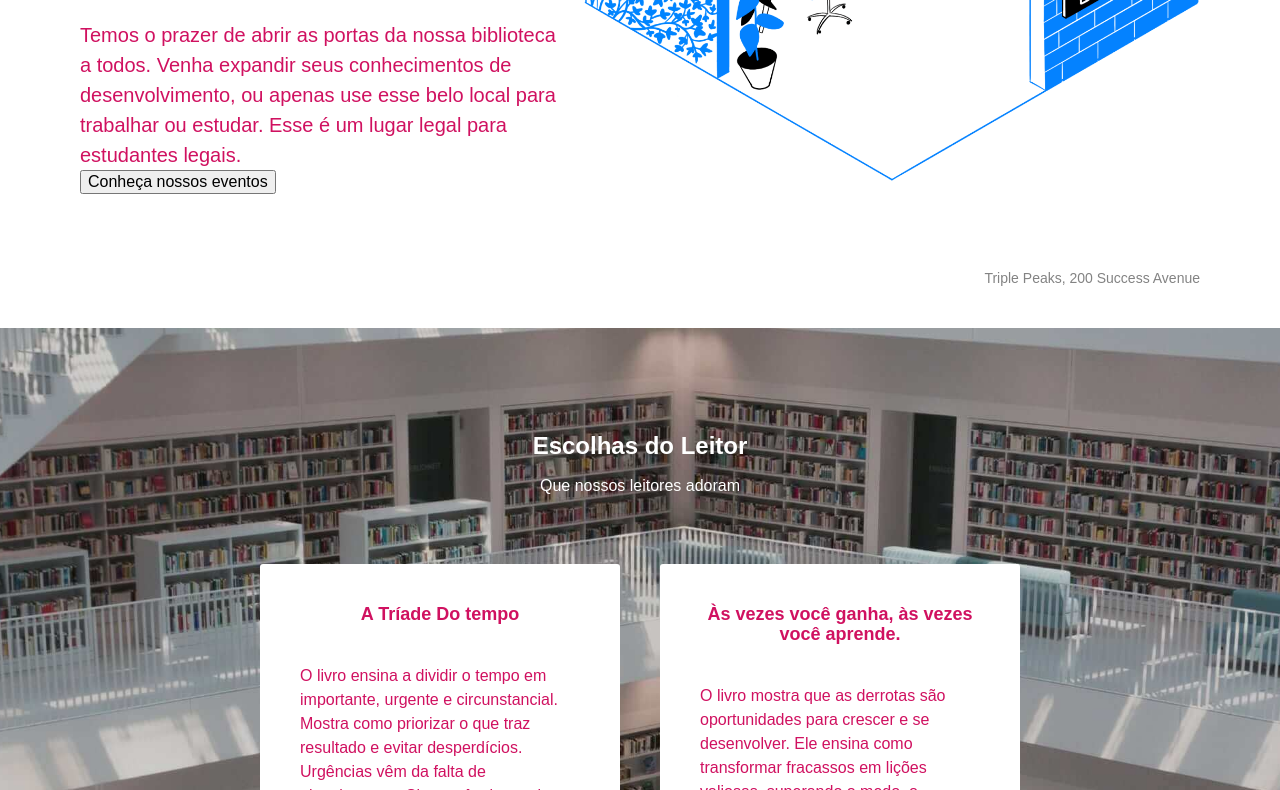
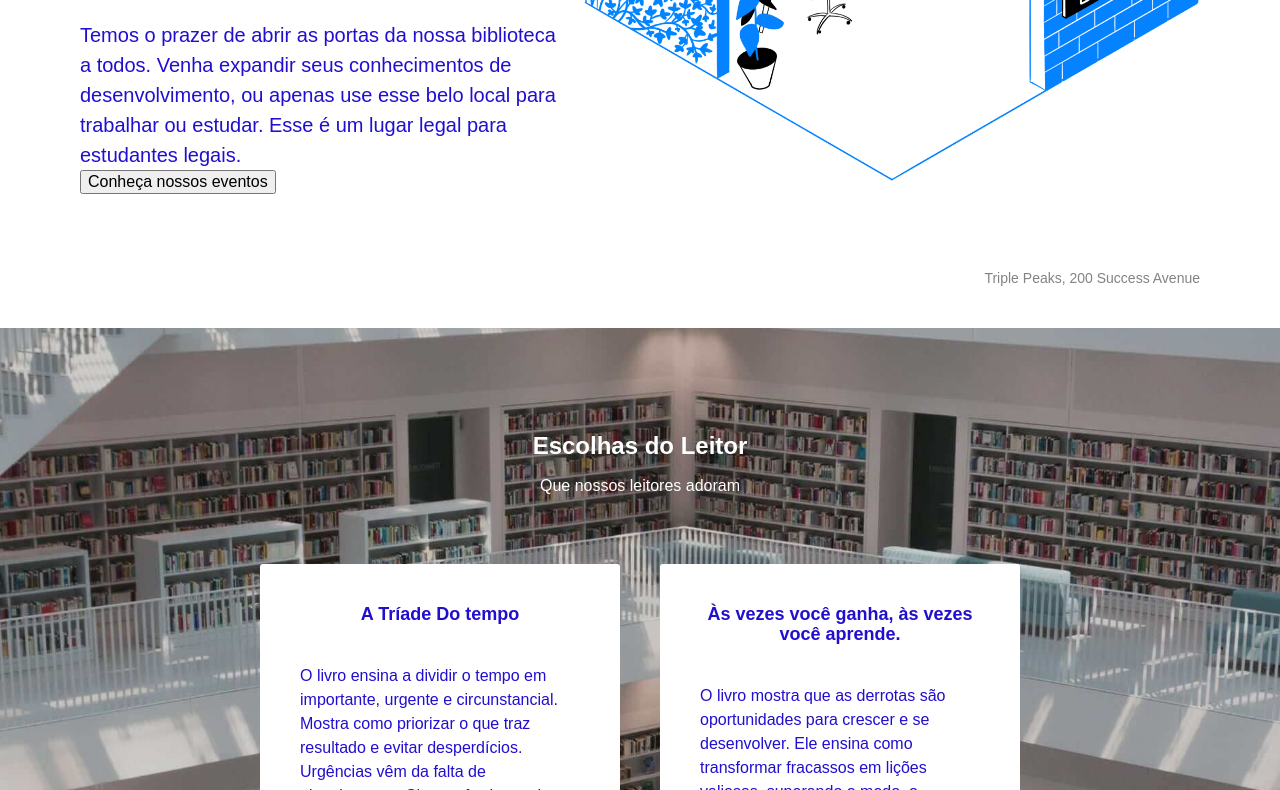
Before and after one commit to Naibalreira/sprint-3, a plain HTML site: page index.html in a window 1280 px wide. Shown: the part 552-1342 px from the top of the page. Drawn offline with Linux system fonts and the light colour scheme.

Commit message:
Mudança de cor da pagina

```diff
--- a/styles/style.css
+++ b/styles/style.css
@@ -11,7 +11,7 @@
   font-size: 16px;
   line-height: 20px;
   /* background-color: ffffff; */
-  color: #d01160;
+  color: #220ecf;
 }
 
 /* Bloco principal do cabeçalho */
```
